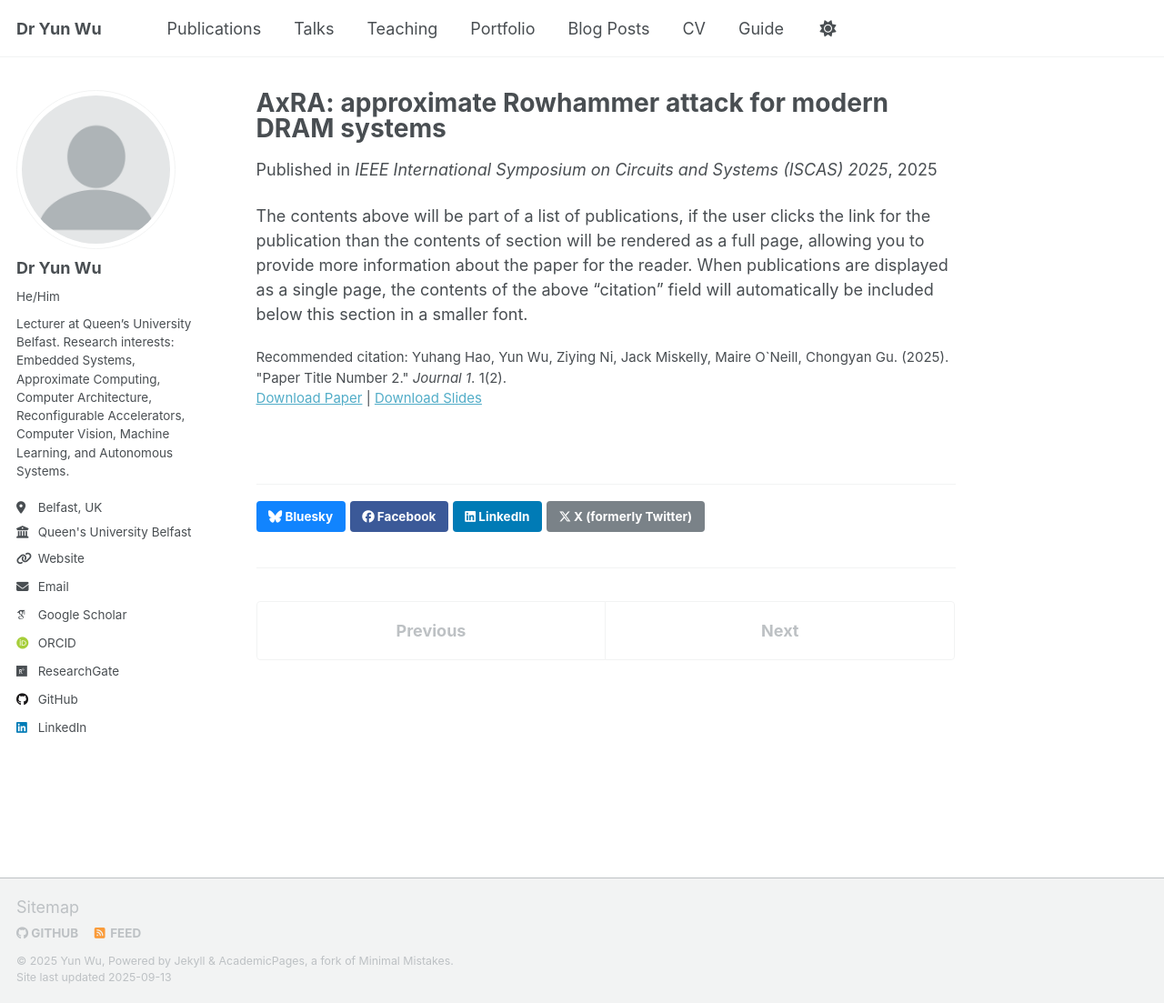
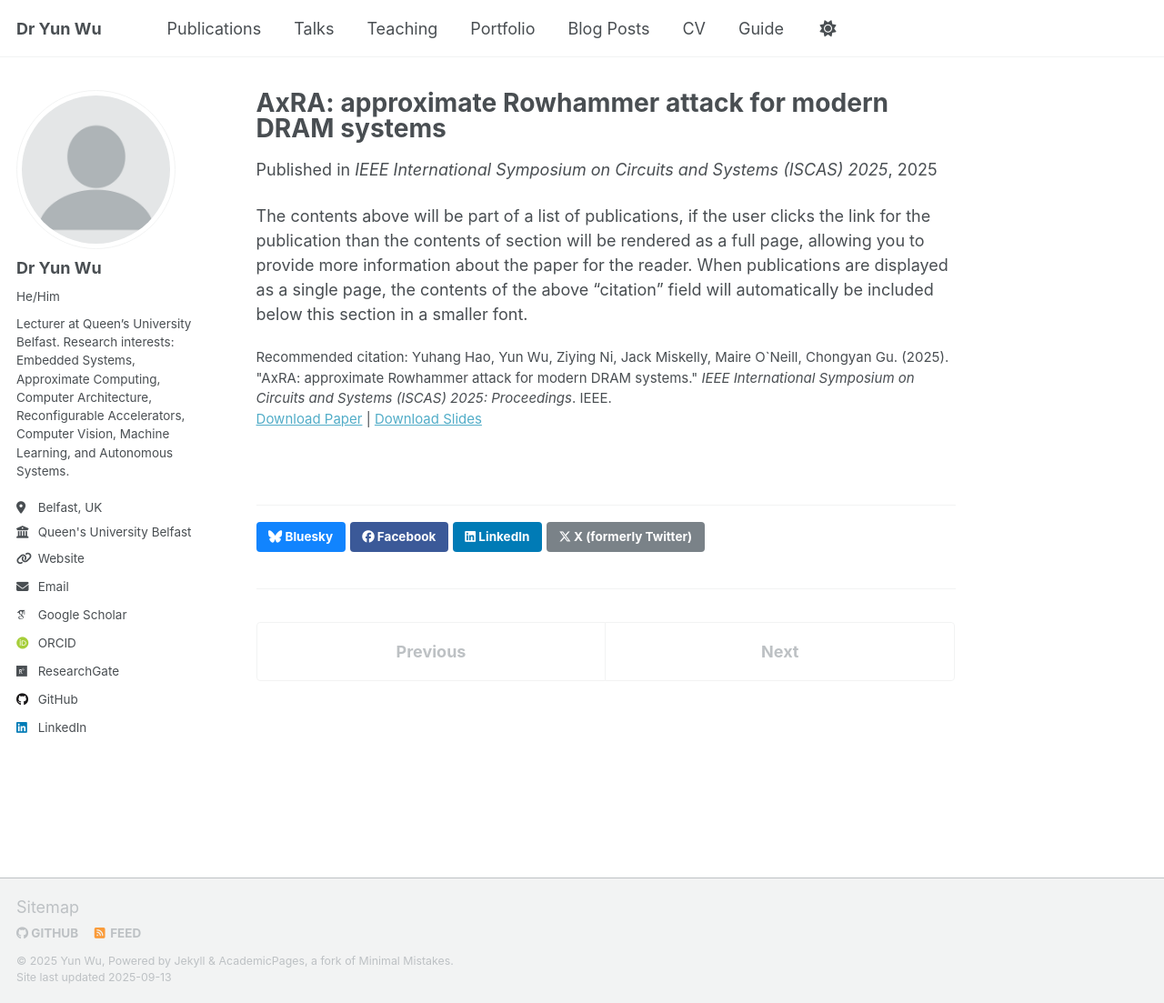
Before and after one commit to wincle626/wincle626.github.io, a Jekyll site: the page built from _publications/2009-10-01-paper-title-number-1.md, in a window 1280 px wide and 1103 px high. Shown: the whole window at 91% size. Built offline with Jekyll 4.4.1, drawn with Linux system fonts in a browser that asks for light colours; some web fonts are replaced; a script that is not in the unit is left out.

Commit message:
Update 2009-10-01-paper-title-number-1.md

```diff
--- a/_publications/2009-10-01-paper-title-number-1.md
+++ b/_publications/2009-10-01-paper-title-number-1.md
@@ -8,7 +8,7 @@ date: 2025-06-27
 venue: 'IEEE International Symposium on Circuits and Systems (ISCAS) 2025'
 slidesurl: 'http://academicpages.github.io/files/slides1.pdf'
 paperurl: 'http://academicpages.github.io/files/paper1.pdf'
-citation: 'Yuhang Hao, Yun Wu, Ziying Ni, Jack Miskelly, Maire O`Neill, Chongyan Gu. (2025). &quot;Paper Title Number 2.&quot; <i>Journal 1</i>. 1(2).'
+citation: 'Yuhang Hao, Yun Wu, Ziying Ni, Jack Miskelly, Maire O`Neill, Chongyan Gu. (2025). &quot;AxRA: approximate Rowhammer attack for modern DRAM systems.&quot; <i>IEEE International Symposium on Circuits and Systems (ISCAS) 2025: Proceedings</i>. IEEE.'
 ---
 
 The contents above will be part of a list of publications, if the user clicks the link for the publication than the contents of section will be rendered as a full page, allowing you to provide more information about the paper for the reader. When publications are displayed as a single page, the contents of the above "citation" field will automatically be included below this section in a smaller font.
```
